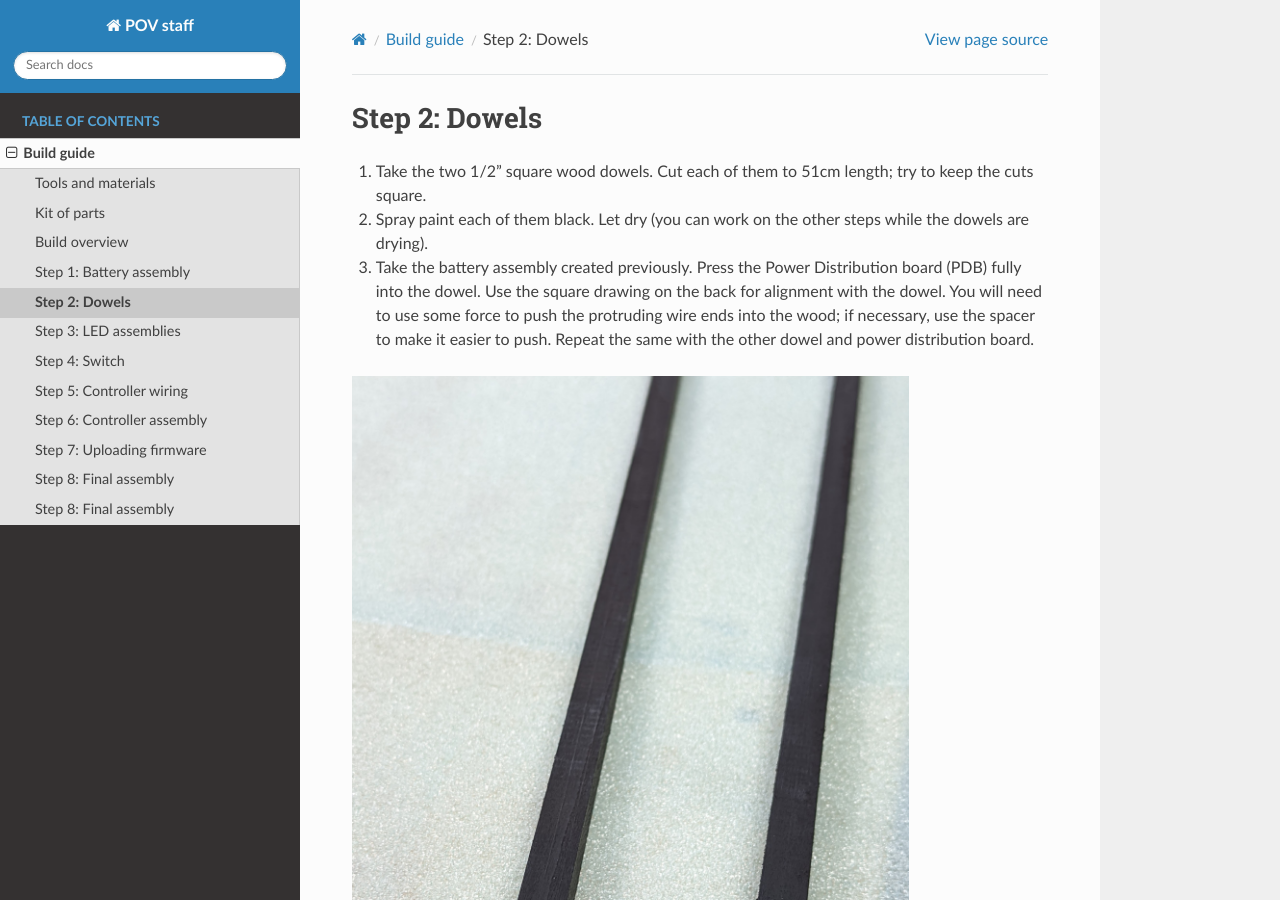
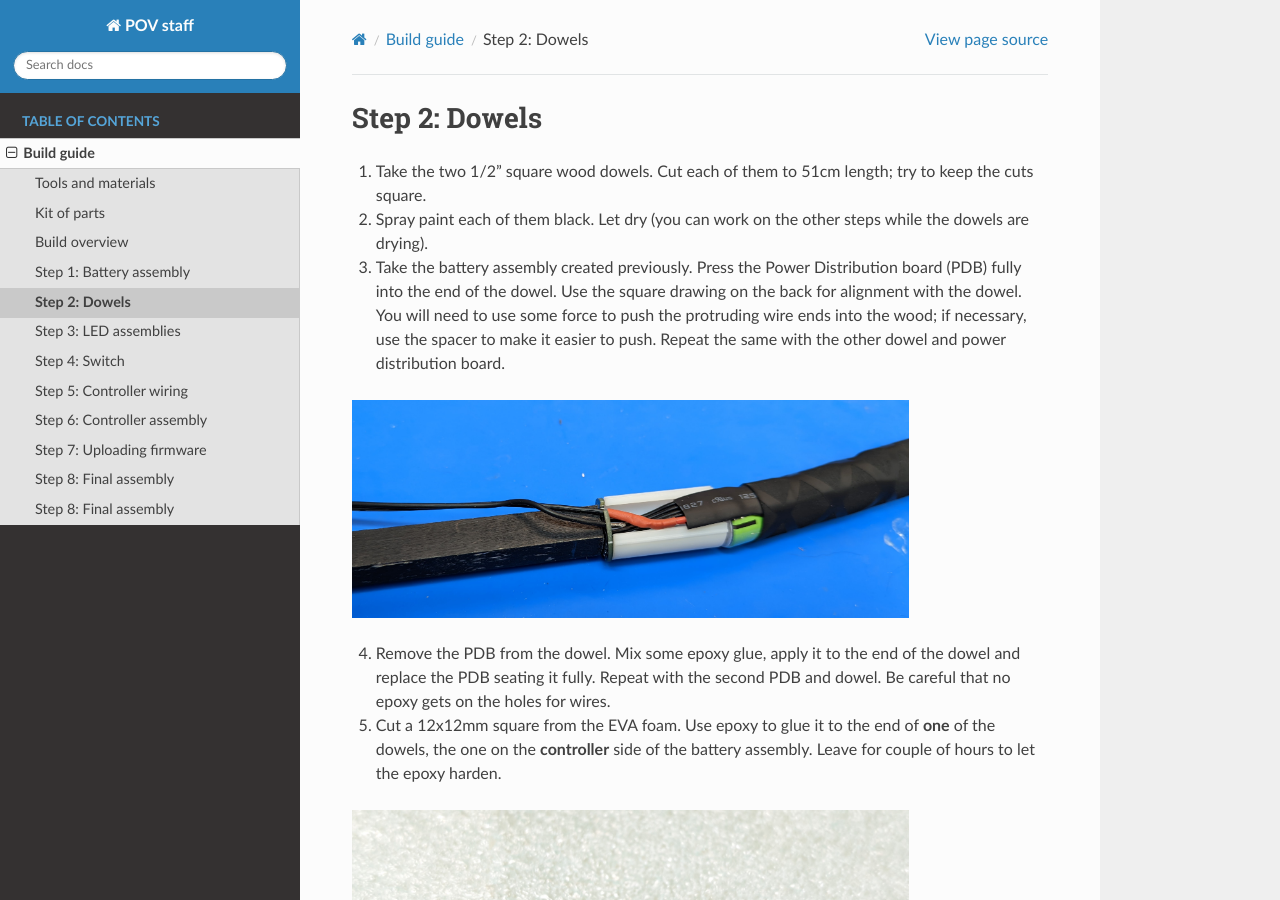
Before and after one commit to shurik179/povstaff, a Sphinx documentation site: the page built from docs/build-dowel.rst, in a window 1280 px wide and 900 px high. Built offline with Sphinx 7.4.7 and the Read the Docs theme 2.0.0, drawn with Linux system fonts in a browser that asks for light colours; formulas are drawn with MathJax 3; pages that are not in the unit, such as notebooks, are missing from menus; some of the changed text lies outside the part shown.

Commit message:
docs update

```diff
--- a/docs/build-battery.rst
+++ b/docs/build-battery.rst
@@ -91,9 +91,13 @@ Materials and tools used:
    section of battery assembly. Push the batteries and spacer tightly together,
    being careful not to pinch any wires. If necessary, pull out  the smaller
    shrink wrap (it must cover the wires where they rest against the end of the battery).
-    Use the heat gun at low temperature
-   setting  to shrink the large shrink  wrap; do not shrink the smaller ones.
+   Use the heat gun at low temperature setting  to shrink the large shrink
+   wrap; do not shrink the smaller ones.
 
    .. figure:: images/battery8.jpg
       :alt: Battery
       :width: 80%
+
+10. This completes the battery assembly. The side with long 2-wire leads is
+    the **switch** side; the opposite side (with the bullet connector) is the
+    **controller** side.
--- a/docs/build-dowel.rst
+++ b/docs/build-dowel.rst
@@ -8,7 +8,7 @@ Step 2: Dowels
    while the dowels are drying).
 
 3. Take the battery assembly created previously. Press the  Power Distribution
-   board (PDB) fully into the dowel. Use the
+   board (PDB) fully into the end of the dowel. Use the
    square drawing on the back for alignment with the dowel. You will need to use
    some force to push the protruding wire ends into the wood;  if necessary,
    use the spacer to make it easier to push. Repeat the same with the other dowel
@@ -18,17 +18,13 @@ Step 2: Dowels
    :alt: Dowel with PDB
    :width: 80%
 
-.. figure:: images/dowel-2.jpg
-  :alt: Dowel with PDB
-  :width: 80%
-
 
 4. Remove the PDB from the dowel. Mix some epoxy glue, apply it to the end of
    the dowel and replace the PDB seating it fully. Repeat with the second PDB
-   and dowel.
+   and dowel. Be careful that no epoxy gets on the holes for wires.
 
 5. Cut a 12x12mm square from the EVA foam. Use epoxy to glue it  to the end
-   of **one** of the dowels, the one on the controller side of the battery assembly.
+   of **one** of the dowels, the one on the **controller** side of the battery assembly.
    Leave for couple of hours to let the epoxy harden.
 
 .. figure:: images/dowel-3.jpg
```
Also changed, not shown: docs/build-led.rst (+9 -13 lines), docs/images/dowel-1.jpg, docs/images/dowel-2.jpg (deleted), docs/images/led-3.jpg, docs/images/led-4.jpg (deleted).
